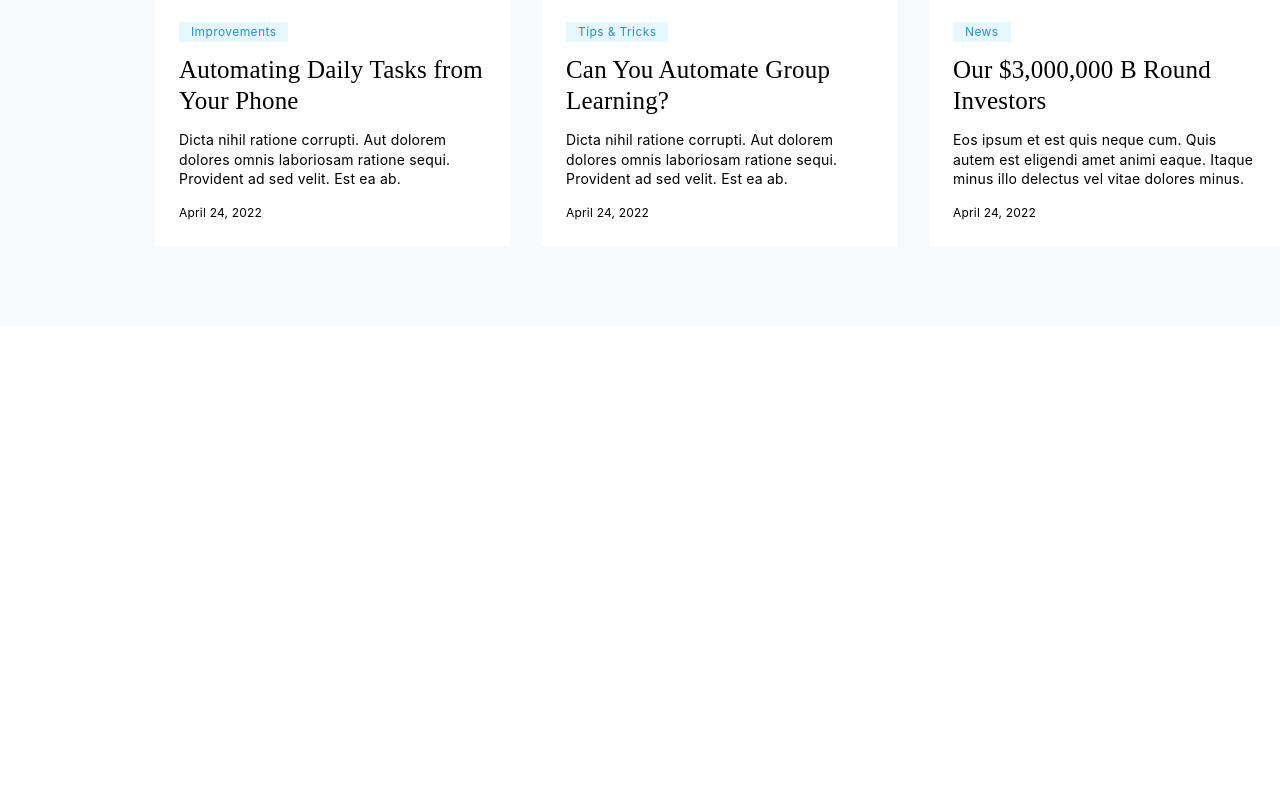
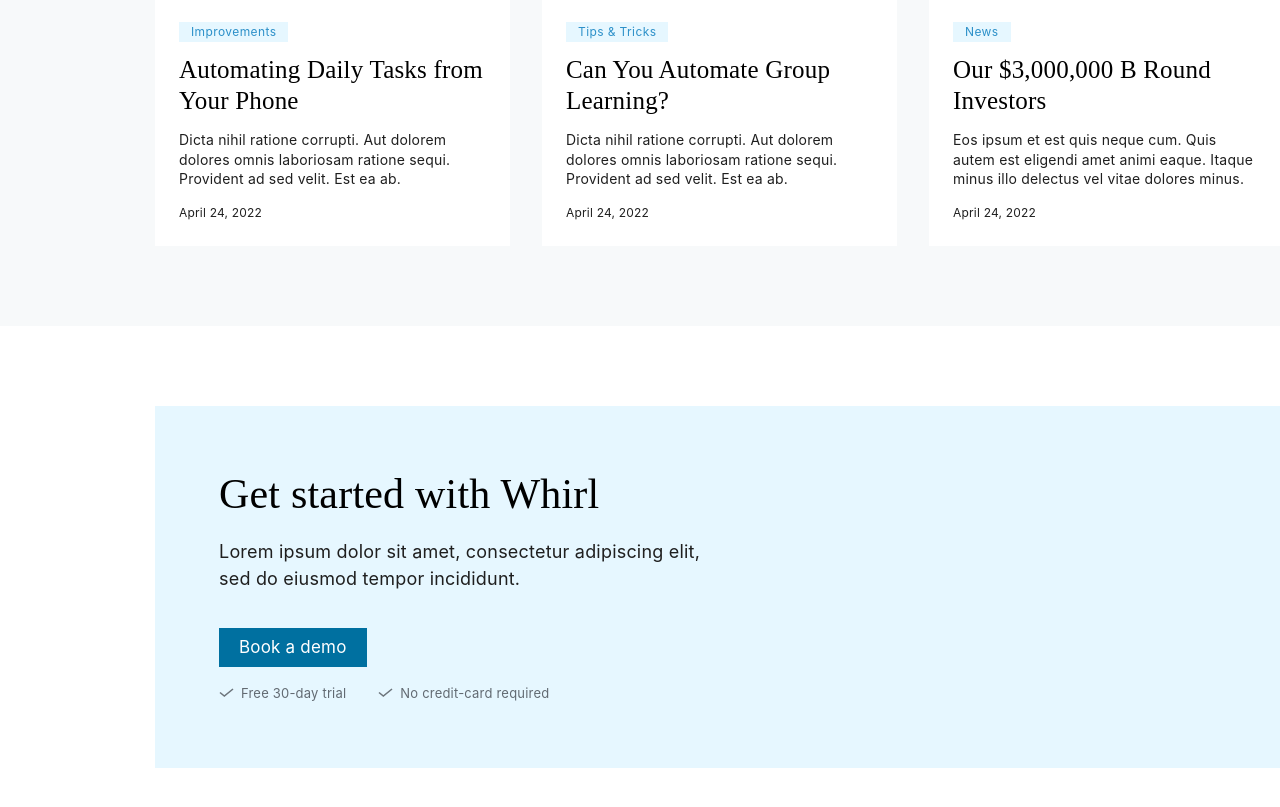
Before and after one commit to VaganovaIP/Whirl, a plain HTML site: page index.html in a window 1280 px wide. Shown: the part 4207-5014 px from the top of the page. Before the commit the page ends 4533 px from the top, so only its background shows below. Drawn offline with Linux system fonts and the light colour scheme.

Commit message:
add new section get started

```diff
--- a/index.html
+++ b/index.html
@@ -192,7 +192,7 @@
                 <li class="done-item">No lock-ins</li>
                 <li class="done-item">You own the shares</li>
             </ul>
-            <button class="text-button whirl-button">Book a Demo</button>
+            <button class="text-button whirl-button">Book a demo</button>
         </div>
     </section>
     <section class="your-tasks container">
@@ -268,5 +268,18 @@
             </div>
         </div>
     </section>
+    <section class="get-started container">
+        <p class="text-title">
+            Get started with Whirl
+        </p>
+        <p class="text-content">
+            Lorem ipsum dolor sit amet, consectetur adipiscing elit, sed do eiusmod tempor incididunt.
+        </p>
+        <button class="demo-button">Book a demo</button>
+        <ul class="subscription">
+            <li class="subscription-item">Free 30-day trial</li>
+            <li class="subscription-item">No credit-card required</li>
+        </ul>
+    </section>
 </body>
 </html>
--- a/styles/index.css
+++ b/styles/index.css
@@ -90,6 +90,11 @@
     border: none;
     weight: 99px;
     padding: 6px 20px;
+    color: #FFFFFF;
+    font-size: 17px;
+    font-family: 'Inter', regular;
+    line-height: 27px;
+    letter-spacing: 0.2px;
 }
 
 .hero__container {
@@ -552,11 +557,57 @@
     leading-trim: NONE;
     line-height: 19.6px;
     letter-spacing: 0.2px;
+    color:#1F1F1F;
 }
 
 .post_date{
     font-size: 12px;
 }
+
+
+/*Get started*/
+.get-started{
+    margin: 80px 155px;
+    padding: 63px 563px 48px 64px;
+    background-color: #E6F7FF;
+}
+
+.get-started .text-content{
+    font-family: 'Inter', regular;
+    font-weight: 400;
+    font-size: 18px;
+    line-height: 27px;
+    letter-spacing: 0.2px;
+    padding-bottom: 36px;
+    color: #1F1F1F;
+}
+
+.subscription{
+    display: flex;
+    flex-direction: row;
+    gap:32px;
+    color: #626A72;
+    padding: 0;
+    list-style-position: inside;
+}
+
+.subscription-item{
+    list-style-image: url("/images/get-started.svg");
+    font-family: 'Inter', regular;
+    font-weight: 400;
+    font-size: 13px;
+    line-height: 21px;
+    letter-spacing: 0.2px;
+    margin: 0;
+}
+
+
+.subscription-item::marker{
+    padding: 0;
+    margin-right: 0;
+}
+
+
 
 /*Button*/
 .whirl-button{
```
Also changed, not shown: images/get-started.svg (added).
